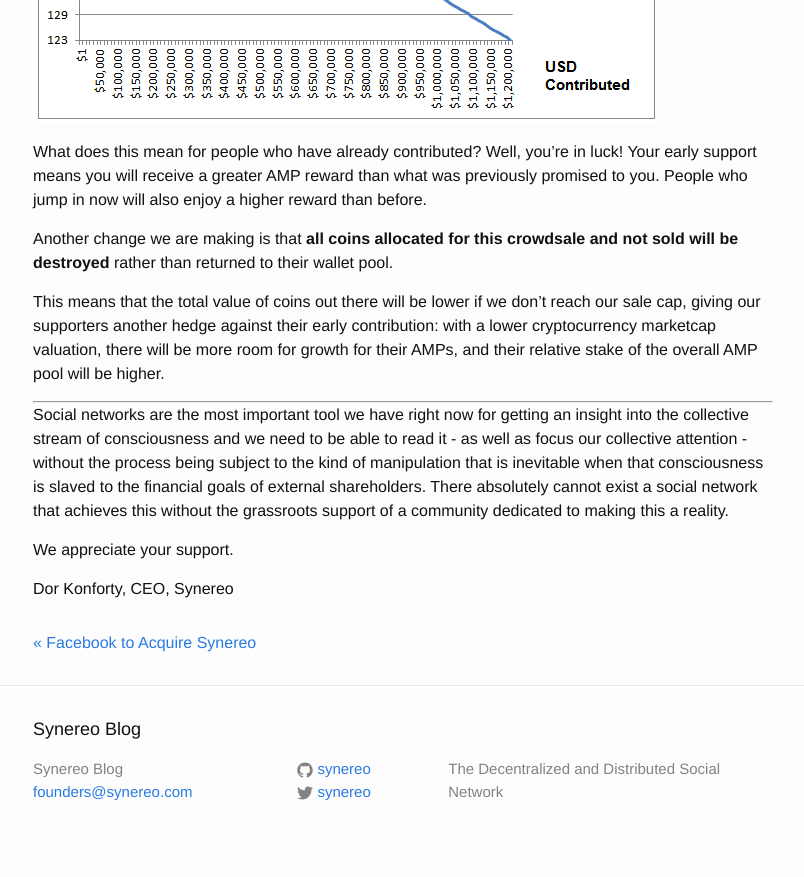
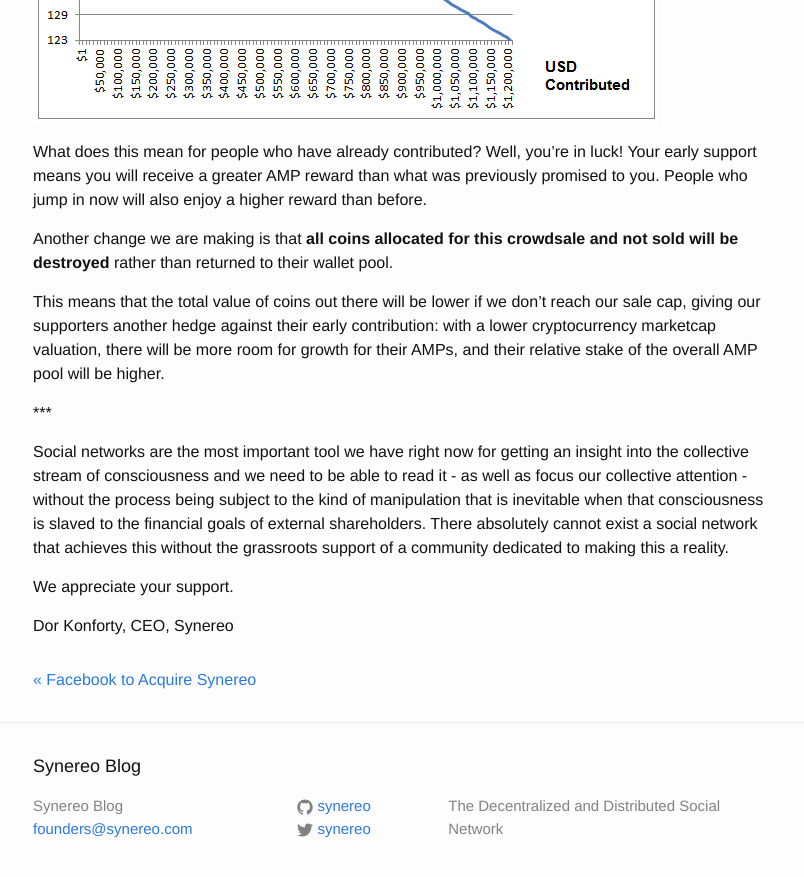
Before and after one commit to synereo/blog.synereo.com, a Jekyll site: the page built from _posts/2015-04-02-rule-change.markdown, in a window 1280 px wide and 900 px high, scrolled down 1334 px. Shown: the top 877 px of the window, without its empty margins (237-1041 px from the left). Built offline with Jekyll 4.4.1, drawn with Linux system fonts in a browser that asks for light colours; a script that is not in the unit is left out.

Commit message:
Small fix

```diff
--- a/_posts/2015-04-02-rule-change.markdown
+++ b/_posts/2015-04-02-rule-change.markdown
@@ -45,7 +45,7 @@
 
 This means that the total value of coins out there will be lower if we don’t reach our sale cap, giving our supporters another hedge against their early contribution: with a lower cryptocurrency marketcap valuation, there will be more room for growth for their AMPs, and their relative stake of the overall AMP pool will be higher.
 
-***
+<p>***</p>
 
 Social networks are the most important tool we have right now for getting an insight into the collective stream of consciousness and we need to be able to read it - as well as focus our collective attention - without the process being subject to the kind of manipulation that is inevitable when that consciousness is slaved to the financial goals of external shareholders. There absolutely cannot exist a social network that achieves this without the grassroots support of a community dedicated to making this a reality.
 
```
